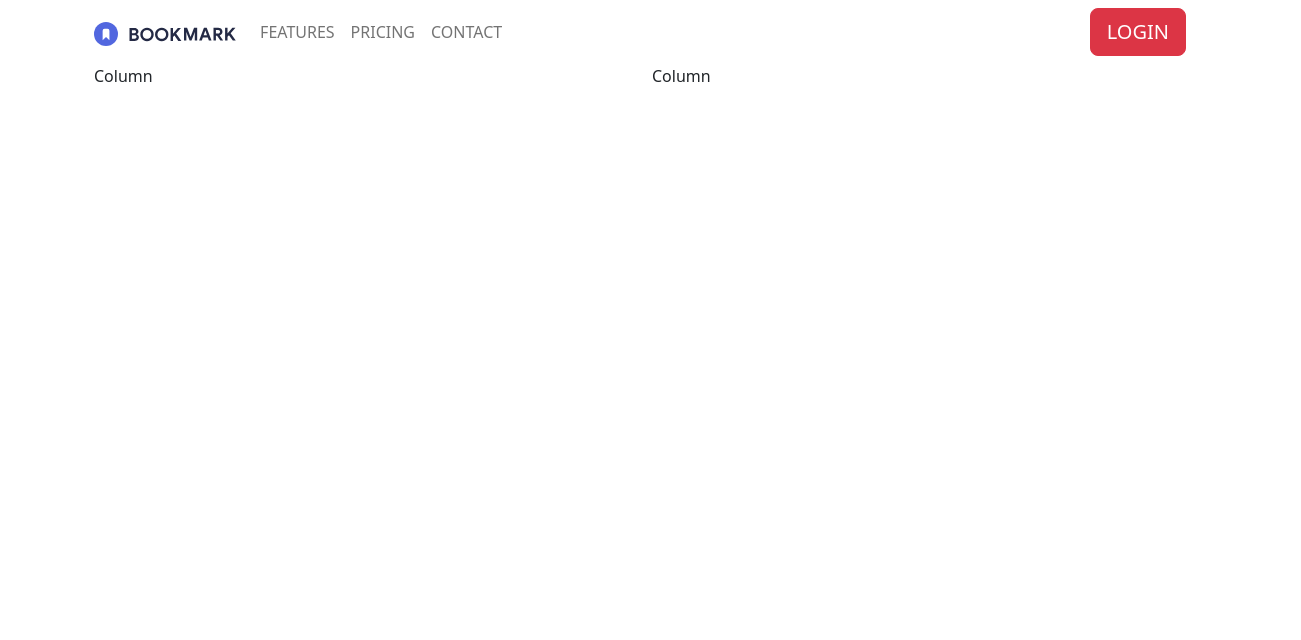
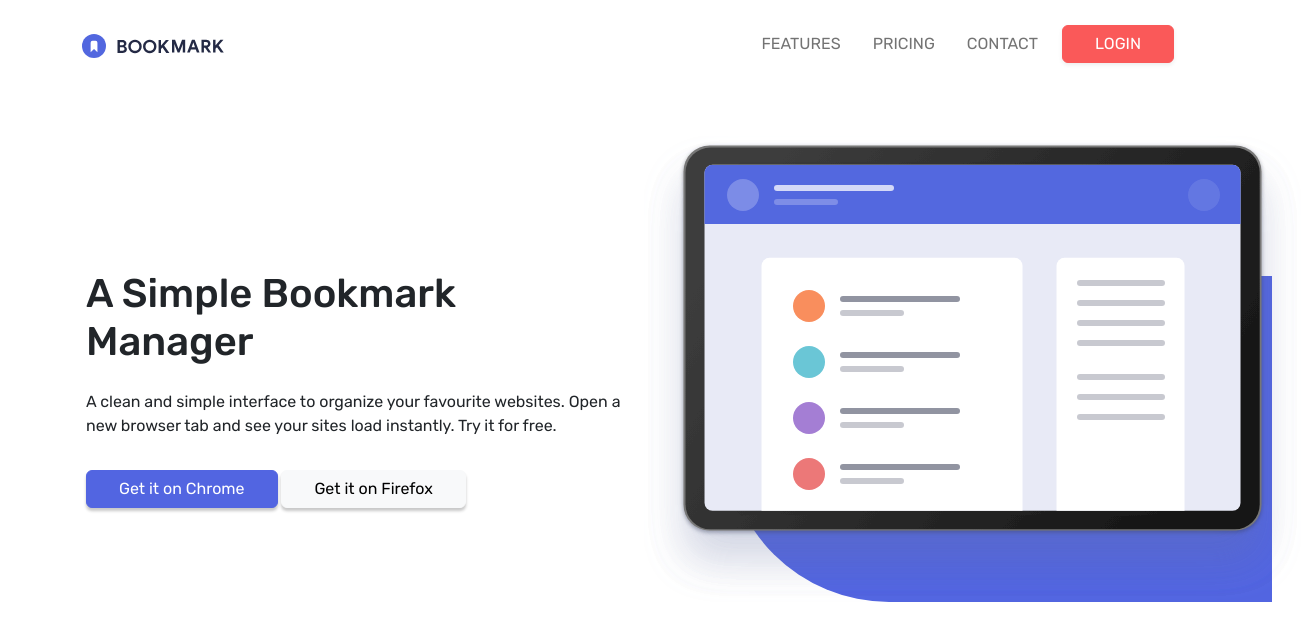
Before and after one commit to ralmarcha/ita-sprint2, a website: page index.html in a window 1280 px wide. Shown: the whole page, 1301 px wide, since content can reach past the window. Drawn offline with nearby package versions, Linux system fonts and the light colour scheme.

Commit message:
exercici1

```diff
--- a/index.html
+++ b/index.html
@@ -5,48 +5,60 @@
     <meta http-equiv="X-UA-Compatible" content="IE=edge">
     <meta name="viewport" content="width=device-width, initial-scale=1.0">
     <title>RAM-Sprint2</title>
+    <link rel="icon" href="./Imagenes/favicon-32x32.png" type="image/png">
+    <link rel="preconnect" href="https://fonts.googleapis.com">
+    <link rel="preconnect" href="https://fonts.gstatic.com" crossorigin>
+    <link href="https://fonts.googleapis.com/css2?family=Rubik:wght@300;400;500;600&display=swap" rel="stylesheet">
+
     <link rel="stylesheet" href="./css/main.min.css">
 </head>
-<body>
-    <div class="container">
+    <div class="container-fluid">
       <!--------------- barra de menu -------------->
-      <nav class="navbar navbar-expand-lg navbar-light ">
-        <div class="container-fluid">
+      <nav class="navbar navbar-expand-lg navbar-light justify-content-center">
+        <div class="container m-3">
+           <!---------logo -------------->
           <a class="navbar-brand" href="#"><img src="./Imagenes/logo-bookmark.svg" alt="logo" width="" height="24"></a>
+           <!--- boton de menu -------------->
            <button class="navbar-toggler" type="button" data-bs-toggle="collapse" data-bs-target="#navbarSupportedContent" aria-controls="navbarSupportedContent" aria-expanded="false" aria-label="Toggle navigation">
             <span class="navbar-toggler-icon"></span>
           </button>
+           <!------menu colapsable -------------->
           <div class="collapse navbar-collapse" id="navbarSupportedContent">
-            <ul class="navbar-nav me-auto mb-2 mb-lg-0">
-              <li class="nav-item">
-                <a class="nav-link" href="#">FEATURES</a>
+            <ul class="navbar-nav ms-auto mb-2 me-lg-4 mb-lg-0 align-items-center gap-3">
+              <li class="nav-item ">
+                <a class="nav-link hover-red" href="#features">FEATURES</a>
               </li>
-              <li class="nav-item">
-                <a class="nav-link" href="#">PRICING</a>
+              <li class="nav-item ">
+                <a class="nav-link hover-red" href="#">PRICING</a>
               </li>
-              <li class="nav-item">
-                <a class="nav-link" href="#">CONTACT</a>
+              <li class="nav-item ">
+                <a class="nav-link hover-red" href="#contact">CONTACT</a>
+              </li>
+              <li class="nav-item ">
+                <button type="button" class="btn btn-danger shadow-sm btn-login">LOGIN</button>
               </li>
             </ul>
-            <!-- NO TENGO CLARO QUE NECESITE EL FORM -->
-            <form class="d-flex">
-                <!-- <button class="btn btn-outline-success bg-nav-button " type="submit">LOGIN</button> -->
-
-                <button type="button" class="btn btn-lg btn-danger">LOGIN</button>
-            </form>
           </div>
         </div>
       </nav>
-<div class="container">
-    <div class="row">
-        <div class="col">
-          Column
-        </div>
-        <div class="col">
-          Column
+    <div class="container">
+      <section class="row justify-content-center mt-5">
+        <div class="text-center text-lg-start col-12 col-lg-6 order-lg-last" >
+          <div class="primary mb-4 position-relative">
+            <div class="blue-background-round w-100"></div>
+            <img src="./Imagenes/illustration-hero.svg" alt="illustration-hero" >
         </div>
       </div>
-</div>
+        <div class="row g-4 g-lg-3 text-center text-lg-start col-12 col-md-6 my-4 d-flex flex-column justify-content-center align-items-center order-lg-first">
+          <h1>A Simple Bookmark Manager</h1>
+          <p>A clean and simple interface to organize your favourite websites. Open a new browser tab and see your sites load instantly. Try it for free.</p>
+          <div class="justify-content-start">
+          <button type="button" class="btn btn-primary blue-button">Get it on Chrome</button>
+          <button type="button" class="btn btn-light white-button">Get it on Firefox</button>
+           </div>
+         </div>
+       </section>
+   </div>
 
 
 
--- a/sass/main.scss
+++ b/sass/main.scss
@@ -1,7 +1,52 @@
-$primary:#fca311;
-$secondary:#14213d;
+$primary: #5265E1;
+$danger: #FA5959;
+$btn-padding-x: 2rem;
+
+$font-family-sans-serif: 'Rubik', sans-serif;
 
 
+.btn-login:hover {
+    background-color: #fff !important;
+    color: #FA5959 !important;
+}
 
+.btn-login {
+    color: #fff !important;
+    box-shadow: 0 3px 3px rgba(22, 22, 21, 0.237);
+}
+
+.hover-red:hover {
+    color: #FA5959!important;
+}
+
+.blue-background-round {
+    background-color: $primary;
+    width: 100rem;
+    height: 70%;
+    left: 15%;
+    top: 30%;
+    border-radius: 200px 0 0 200px;
+    position: absolute;
+    z-index: -3;
+}
+
+.blue-button{
+ box-shadow: 0 3px 3px rgba(22, 22, 21, 0.237);
+}
+
+.blue-button:hover{
+    background-color: #fff !important;
+    color: #5265e0 !important;
+}
+
+.white-button {
+    box-shadow: 0 3px 3px rgba(22, 22, 21, 0.237);
+}
+
+.white-button:hover {
+   background-color: #fff!important;
+   border-color: black!important;
+
+}
 
 @import "../node_modules/bootstrap/scss/bootstrap";
```
Also changed, not shown: css/main.min.css, 2 other files.
